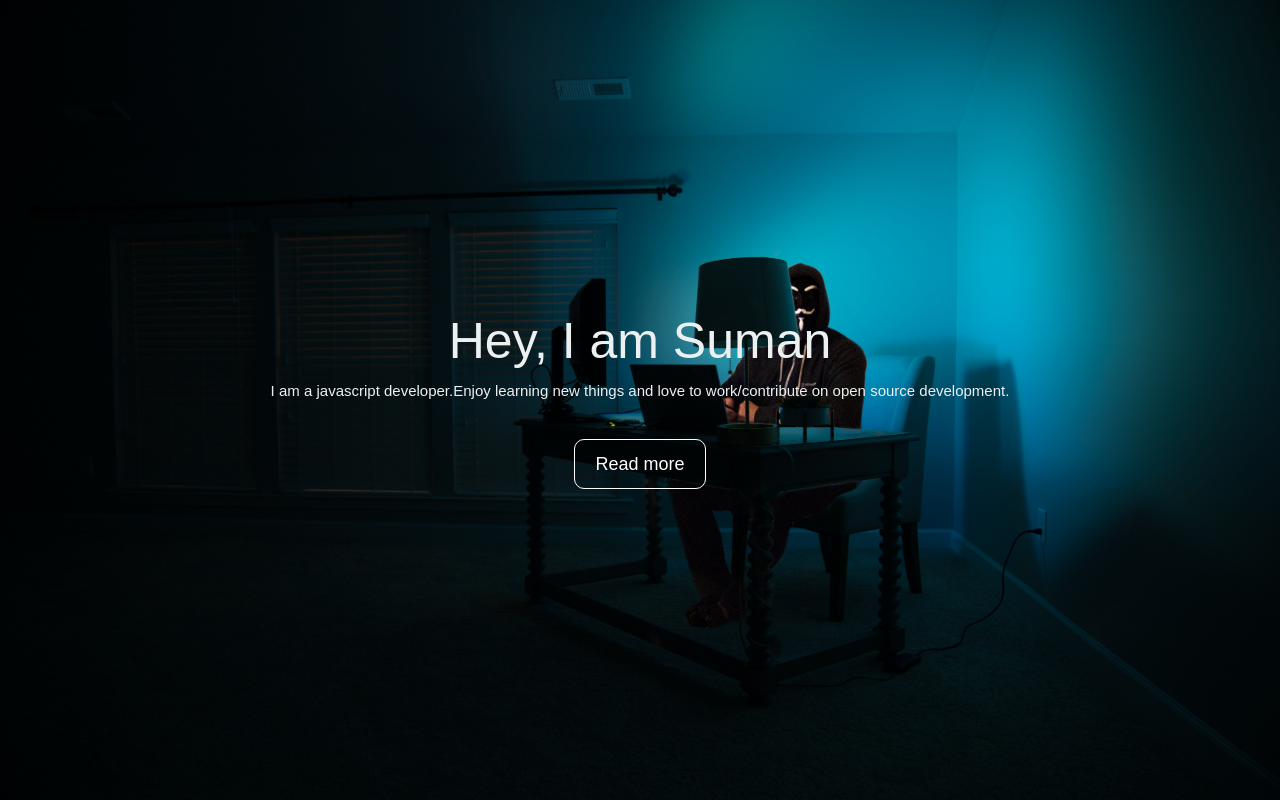
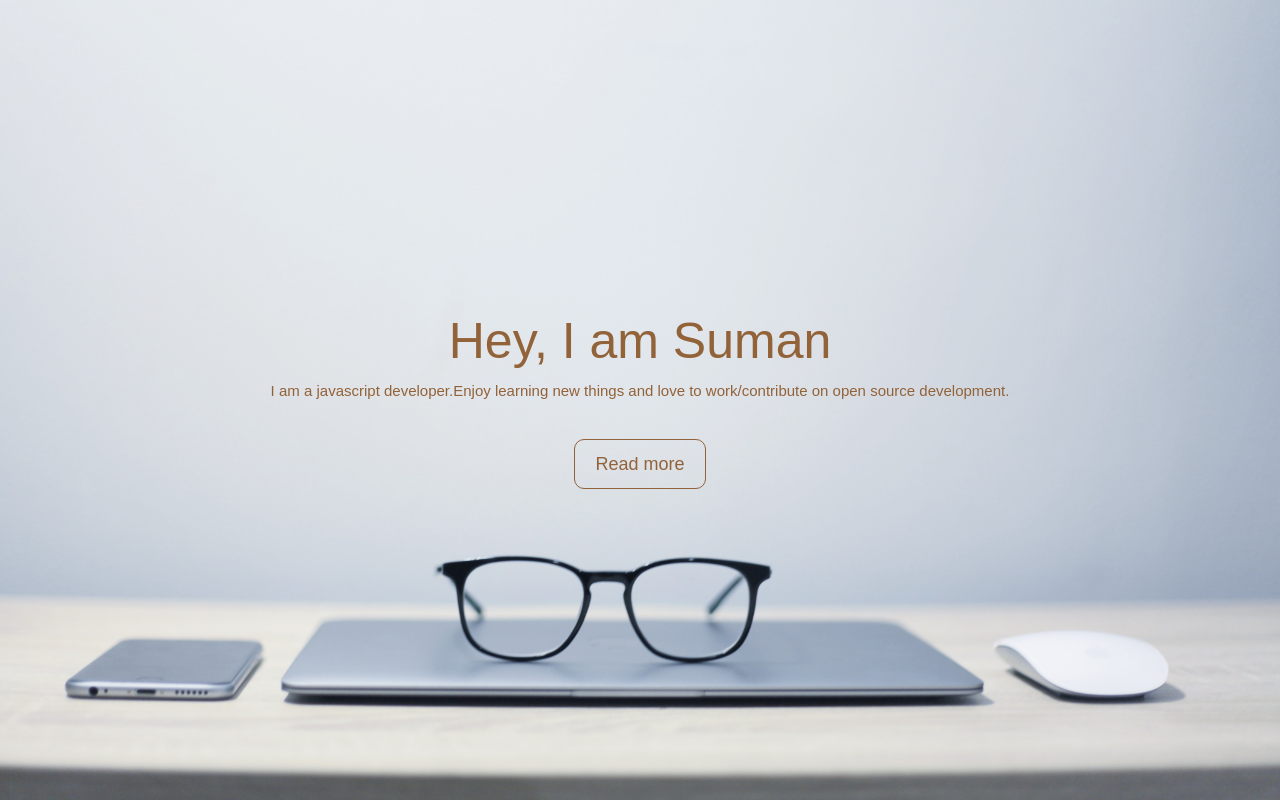
Before and after one commit to SumanDas3001/resume-static, a React (Create React App) app: page / in a window 1280 px wide. Shown: the top 800 px of the page. Built offline with nearby package versions, Linux system fonts and the light colour scheme.

Commit message:
chnage image and color

```diff
--- a/src/Components/Header.js
+++ b/src/Components/Header.js
@@ -10,8 +10,8 @@ function Header(){
   return(
     <div>
       <header id="showcase">
-        <h1 style={{color: '#ECF0F1'}}>Hey, I am Suman</h1>
-        <p style={{color: '#ECF0F1'}}>I am a javascript developer.Enjoy learning new things and love to work/contribute on open source development.</p>
+        <h1>Hey, I am Suman</h1>
+        <p>I am a javascript developer.Enjoy learning new things and love to work/contribute on open source development.</p>
         <a href="#section-a" class="button" id="read-more">Read more</a>
       </header>
       <section id="section-a">
--- a/src/index.css
+++ b/src/index.css
@@ -7,7 +7,7 @@ body{
 }
 
 #showcase {
-  background-image:url('bg-img.jpg');
+  background-image:url('bg_image.jpg');
   background-size: cover;
   background-position: center;
   height: 100vh;
@@ -26,8 +26,8 @@ body{
 #showcase .button {
   font-size: 18px;
   text-decoration: none;
-  color: white;
-  border: white 1px solid;
+  color: #926239;
+  border: #926239 1px solid;
   border-radius: 10px;
   margin-top: 20px;
   padding: 10px 20px;
```
